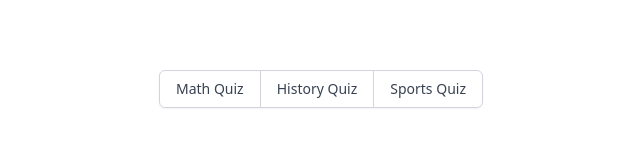
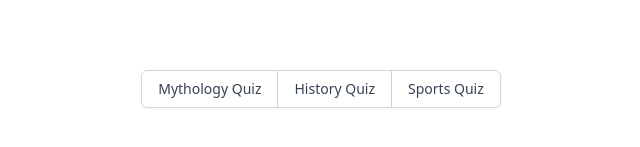
Before and after one commit to otoGT/Quiz, a React (Create React App) app: page / in a window 1280 px wide. Shown: the part 311-458 px from the top of the page, without its empty margins (319-959 px from the left). Built offline with nearby package versions, Linux system fonts and the light colour scheme.

Commit message:
init commit

```diff
--- a/src/App.js
+++ b/src/App.js
@@ -1,5 +1,6 @@
 import React from 'react';
 import Category from './Components/Basic';
+//https://opentdb.com/api.php?amount=10&category=23&difficulty=easy&type=boolean
 
 function App() {
 
--- a/src/Components/Basic.js
+++ b/src/Components/Basic.js
@@ -8,7 +8,7 @@ export default function Category() {
         id='rame'
         className="relative inline-flex items-center px-4 py-2 rounded-l-md border border-gray-300 bg-white text-sm font-medium text-gray-700 hover:bg-gray-50 focus:z-10 focus:outline-none focus:ring-1 focus:ring-indigo-500 focus:border-indigo-500"
       >
-        Math Quiz
+        Mythology Quiz
       </button>
       <button
         type="button"
```
